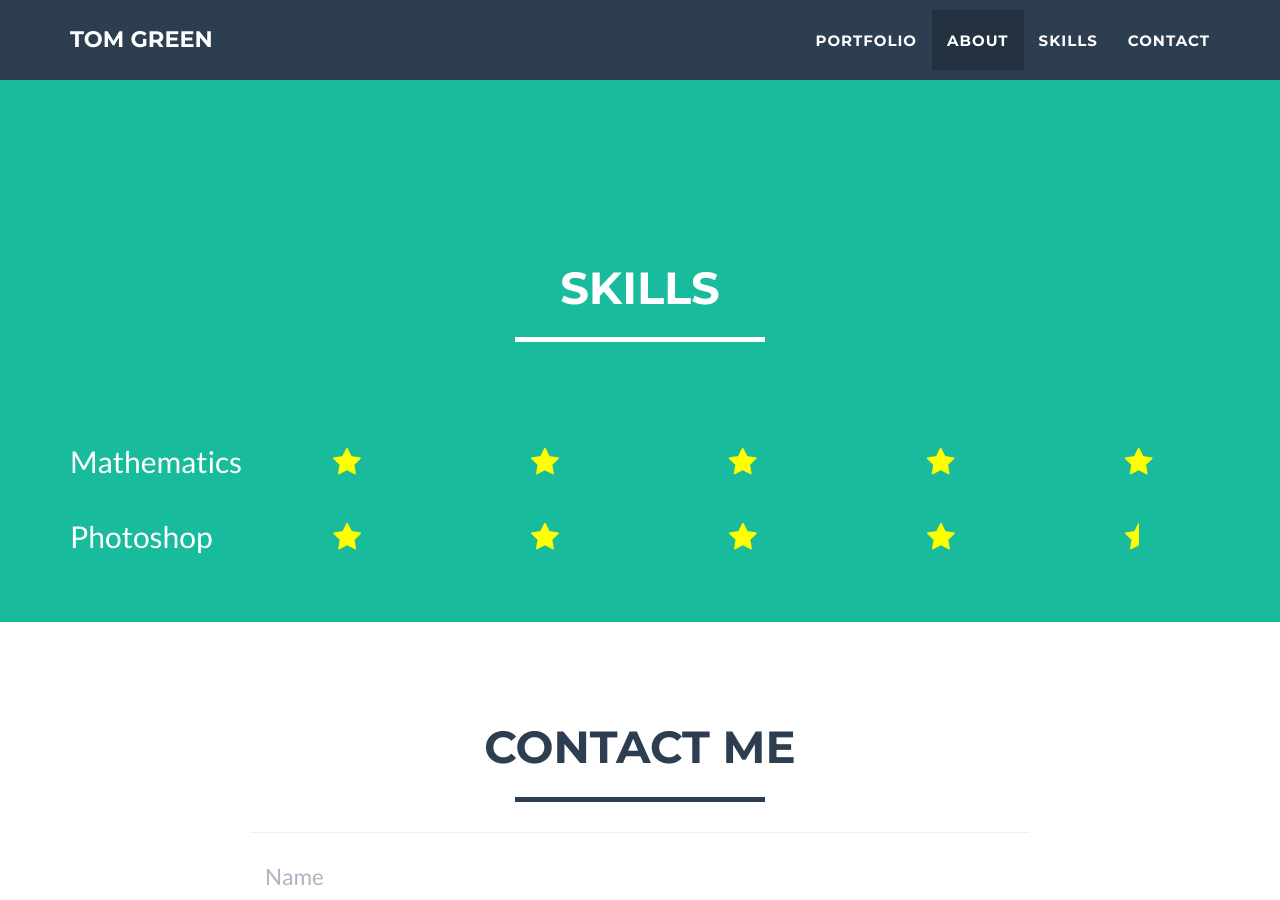
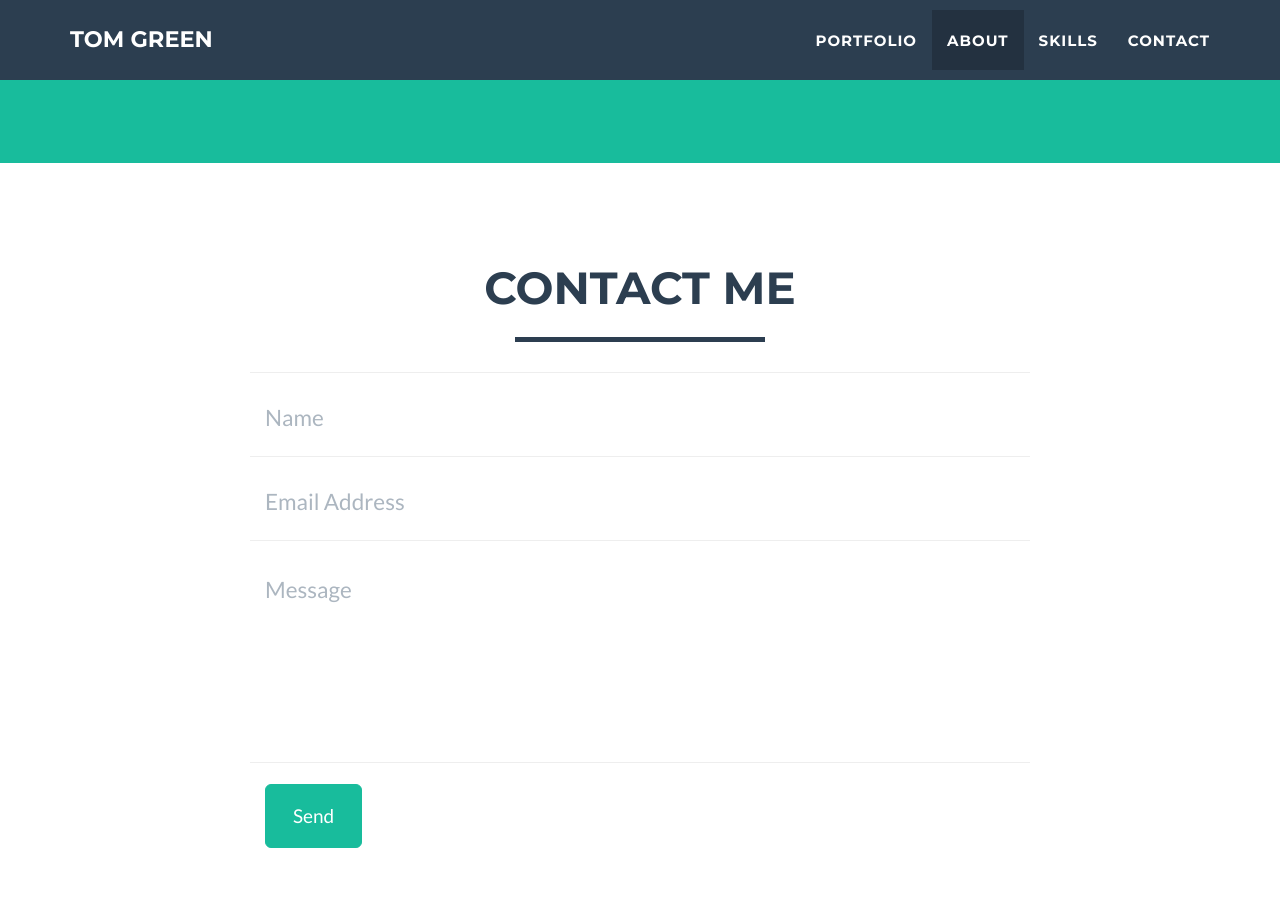
Before and after one commit to Tmgree/Tmgree.github.io, a Jekyll site: the page built from index.html, in a window 1280 px wide and 900 px high, scrolled down 2075 px. Built offline with Jekyll 4.4.1, drawn with Linux system fonts in a browser that asks for light colours.

Commit message:
didn't render on phone properly

```diff
--- a/_layouts/default.html
+++ b/_layouts/default.html
@@ -6,7 +6,6 @@
     {% include header.html %}
     {% include portfolio_grid.html %}
     {% include about.html %}
-    {% include skills.html %}
 
     {% if site.contact == "static" %}
     {% include contact_static.html %}
```
